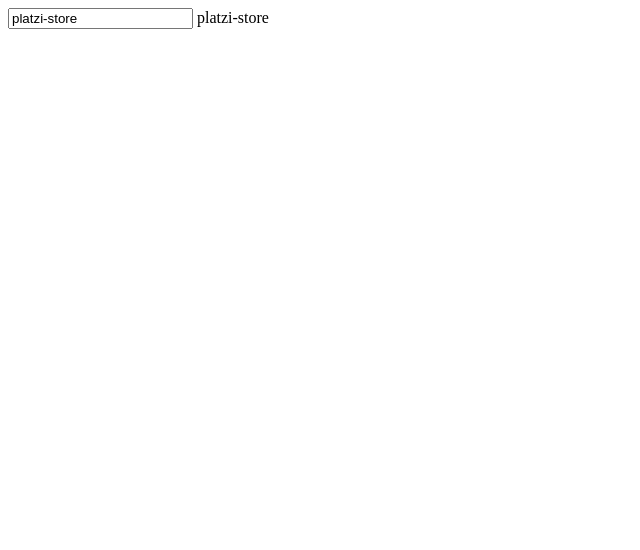
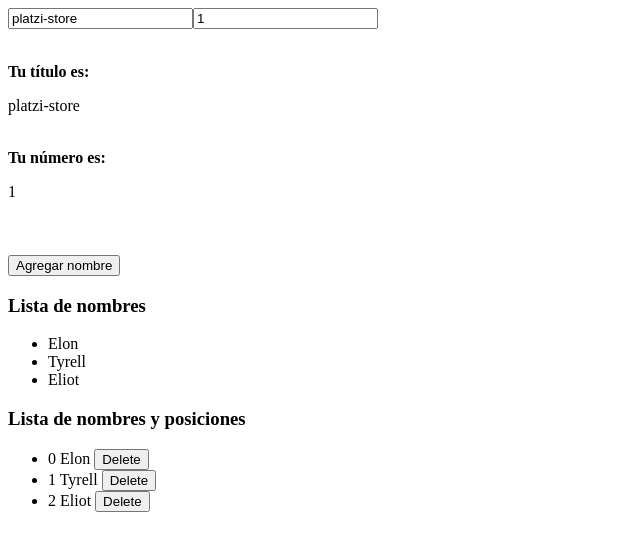
Before and after one commit to omedranosarabia/platzi-store, an Angular app: page / in a window 1280 px wide. Shown: the top 550 px of the page, without its empty margins (0-640 px from the left). Built offline with nearby package versions, Linux system fonts and the light colour scheme.

Commit message:
Uso de ngFor básico

```diff
--- a/src/app/app.component.html
+++ b/src/app/app.component.html
@@ -1,3 +1,50 @@
 <input type="text" [(ngModel)]="title">
 
-{{ title }}
+<input type="text" [(ngModel)]="number">
+
+<!--Impresión de la variable 'title' en pantalla-->
+<br>
+<br>
+<p><b>Tu título es: </b></p>{{ title }}
+<!--Impresión de la variable 'number' en pantalla-->
+<br>
+<br>
+<p><b>Tu número es: </b></p>{{ number }}
+
+<!--ngIf-->
+<br>
+<br>
+<div *ngIf="title === 'Ice'">
+  <b>Este es un div utiliazndo ngIf</b>
+</div>
+
+<div *ngIf="title === 'Ice' && number === '2'">
+  <b>Uso de ngIf y operadores lógicos</b>
+</div>
+
+
+<!--ngForOf-->
+<!--Se define un botón que agrega elementos a la lista de nombres con
+  una acción definida entre paréntesis y una función depués del signo igual-->
+<br>
+<br>
+<button (click)="addItem()">Agregar nombre</button>
+
+<!--Se define la variable iteradora, en este caso 'name' seguido del array-->
+<h3>Lista de nombres</h3>
+<ul>
+  <li *ngIf="items.length === 0">La lista está vacía</li>
+
+  <li *ngFor="let name of items">
+    {{ name }}
+  </li>
+</ul>
+
+<h3>Lista de nombres y posiciones</h3>
+<ul>
+  <li *ngIf="items.length === 0">La lista está vacía</li>
+  <li *ngFor="let name of items; index as i">
+    {{ i }} {{ name }}
+    <button (click)="deleteItem(i)">Delete</button>
+  </li>
+</ul>
--- a/src/app/app.component.ts
+++ b/src/app/app.component.ts
@@ -7,4 +7,24 @@
 })
 export class AppComponent {
   title = 'platzi-store';
+  number = '1';
+
+  // Array de datos utilizado para el ejemplo de ngFor
+  items = ['Elon', 'Tyrell', 'Eliot'];
+
+  // Método para agregar un nuevo nombre a la lista items
+  addItem() {
+    this.items.push('Nuevo nombre');
+  }
+
+  // Se define una función para eliminar un nombre de la lista,
+  // tipando el parámetro de nombre index como tipo number
+  deleteItem(index: number) {
+
+    console.log('Se borró ' + index);
+
+    this.items.splice(index, 1);
+
+  }
+
 }
```
